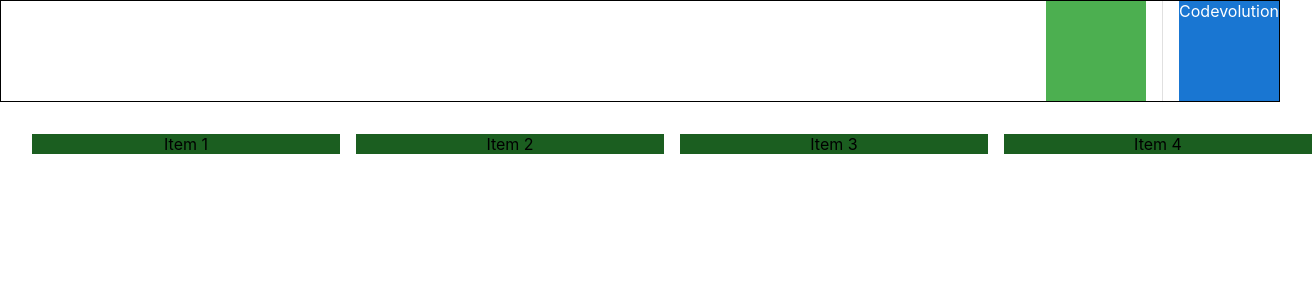
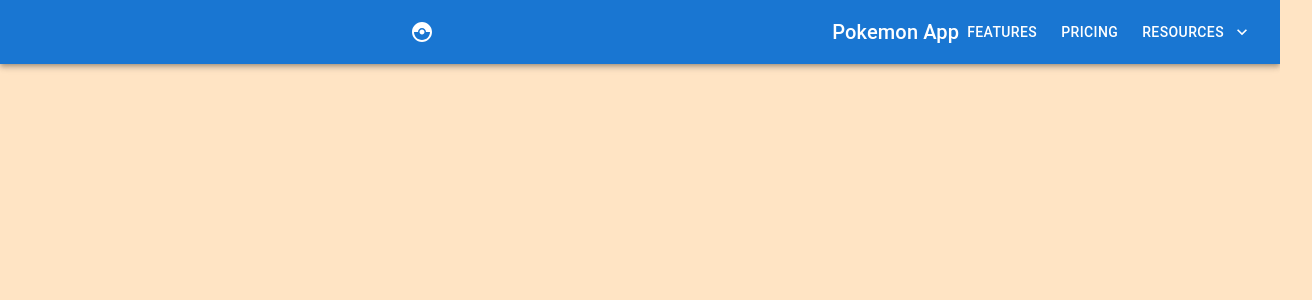
Before and after one commit to grgkimari/material-ui-learn, a React (Create React App) app: page / in a window 1280 px wide. Shown: the top 300 px of the page, 1312 px wide, since content can reach past the window. Built offline with nearby package versions, Linux system fonts and the light colour scheme.

Commit message:
Navbar and menu

```diff
--- a/src/App.css
+++ b/src/App.css
@@ -1,5 +1,9 @@
+body{
+  background-color: bisque;
+}
 .App {
   text-align: center;
+
 }
 
 .App-logo {
--- a/src/App.tsx
+++ b/src/App.tsx
@@ -1,8 +1,11 @@
 import React from 'react';
 import './App.css';
+import MuiAccordion from './Components/MuiAccordion';
 import MuiButton from './Components/MuiButton';
+import MuiCard from './Components/MuiCard';
 import MuiCheckbox from './Components/MuiCheckbox';
 import MuiLayout from './Components/MuiLayout';
+import MuiNavbar from './Components/MuiNavbar';
 import MuiRadioButton from './Components/MuiRadioButton';
 import MuiRating from './Components/MuiRating';
 import MuiSelect from './Components/MuiSelect';
@@ -13,7 +16,7 @@ import MuiTypography from './Components/MuiTypography';
 function App() {
   return (
     <div className="App">
-      <MuiLayout />
+<MuiNavbar />
     </div>
   );
 }
--- /dev/null
+++ b/src/Components/MuiAccordion.tsx
@@ -0,0 +1,48 @@
+import { ExpandMoreRounded } from "@mui/icons-material"
+import { Accordion, AccordionDetails, AccordionSummary, Typography } from "@mui/material"
+import { useState } from "react"
+
+
+
+const MuiAccordion = () => {
+
+    function handleChange(accordionExpanded : (string | false),panelName : string){
+        if(accordionExpanded){
+            if(accordionExpanded === panelName){
+                setAccordionExpanded(false)
+            }
+            else{
+                setAccordionExpanded(panelName)
+            }
+        }
+        else{
+            setAccordionExpanded(panelName)
+        }
+    }
+
+    const [accordionExpanded, setAccordionExpanded] = useState<string | false>(false)
+    return (
+        <div>
+        <Accordion expanded={accordionExpanded === "panel1"} onChange ={()=> handleChange(accordionExpanded, "panel1")}>
+        <AccordionSummary id="panel1-header" expandIcon={<ExpandMoreRounded />}>
+            <Typography>Accordion 1</Typography>
+        </AccordionSummary>
+        <AccordionDetails id="panel1-content">Lorem ipsum, dolor sit amet consectetur adipisicing elit. Eligendi, alias consectetur! Porro vero consequuntur sapiente earum culpa, corporis libero unde eos eius quibusdam repudiandae id quos dolor, magni excepturi impedit perspiciatis modi sint. Consequatur, voluptate commodi? Vitae perspiciatis minima provident magni soluta facilis nisi, vero dolor eveniet saepe et omnis!</AccordionDetails>
+        </Accordion>
+        <Accordion expanded={accordionExpanded === "panel2"} onChange ={()=> handleChange(accordionExpanded, "panel2")}>
+        <AccordionSummary id="panel2-header" expandIcon={<ExpandMoreRounded />}>
+            <Typography>Accordion 2</Typography>
+        </AccordionSummary>
+        <AccordionDetails id="panel2-content">Lorem ipsum, dolor sit amet consectetur adipisicing elit. Eligendi, alias consectetur! Porro vero consequuntur sapiente earum culpa, corporis libero unde eos eius quibusdam repudiandae id quos dolor, magni excepturi impedit perspiciatis modi sint. Consequatur, voluptate commodi? Vitae perspiciatis minima provident magni soluta facilis nisi, vero dolor eveniet saepe et omnis!</AccordionDetails>
+        </Accordion >
+        <Accordion expanded={accordionExpanded === "panel3"} onChange ={()=> handleChange(accordionExpanded, "panel3")}>
+        <AccordionSummary id="panel3-header" expandIcon={<ExpandMoreRounded />}>
+            <Typography>Accordion 3</Typography>
+        </AccordionSummary>
+        <AccordionDetails id="panel3-content">Lorem ipsum, dolor sit amet consectetur adipisicing elit. Eligendi, alias consectetur! Porro vero consequuntur sapiente earum culpa, corporis libero unde eos eius quibusdam repudiandae id quos dolor, magni excepturi impedit perspiciatis modi sint. Consequatur, voluptate commodi? Vitae perspiciatis minima provident magni soluta facilis nisi, vero dolor eveniet saepe et omnis!</AccordionDetails>
+        </Accordion>
+    </div>
+    )
+}
+
+export default MuiAccordion
--- /dev/null
+++ b/src/Components/MuiCard.tsx
@@ -0,0 +1,39 @@
+import { Box, Button, Card, CardActions, CardContent, CardMedia, Grid, Typography } from "@mui/material"
+import ShareIcon from '@mui/icons-material/Share';
+import InfoIcon from '@mui/icons-material/Info';
+
+const MuiCard = () => {
+    return(
+        <Box width="300px">
+            <Card>
+                <CardMedia
+                component="img"
+                height="140px"
+                image="https://images.unsplash.com/photo-1633356122544-f134324a6cee?ixlib=rb-4.0.3&ixid=MnwxMjA3fDB8MHxwaG90by1wYWdlfHx8fGVufDB8fHx8&auto=format&fit=crop&w=870&q=80"
+                alt="React logo image"
+                />
+                <CardContent>
+                    <Typography variant="h5" gutterBottom>
+                        React
+                    </Typography>
+                    <Typography variant="body2" color="text.secondary">
+                        Lorem ipsum dolor sit amet consectetur adipisicing elit. Cum, ipsum sunt aspernatur ex tempore necessitatibus quas? Sapiente atque possimus ratione.
+                    </Typography>
+                </CardContent>
+                <CardActions>
+                    <Grid container spacing={1}>
+                    <Grid item xs={6}>
+                    <Button variant="outlined" size="small" fullWidth title="Share"><ShareIcon /></Button>
+                    </Grid>
+                    <Grid item xs={6}>
+                    <Button variant="outlined" size="small" fullWidth title="Learn more"><InfoIcon /></Button>
+                    </Grid>
+
+                    </Grid>
+                </CardActions>
+            </Card>
+        </Box>
+    )
+}
+
+export default MuiCard
--- a/src/Components/MuiLayout.tsx
+++ b/src/Components/MuiLayout.tsx
@@ -1,41 +1,51 @@
-import { Box, Divider, Grid, Stack } from "@mui/material"
+import { Box, Divider, Grid, Paper, Stack } from "@mui/material";
 
 const MuiLayout = () => {
-    return(
-        <>
-         <Stack border="1px solid" spacing={2} divider = {<Divider orientation="vertical" flexItem/>} direction="row-reverse">
-        <Box sx={{
-            backgroundColor : "primary.main",
-            color : "white",
-            height : "100px",
-            width : "100px",
-            '&:hover' : {
-                backgroundColor : "primary.light"
-            }
-        }}>Codevolution</Box>
+  return (
+    <Paper
+      elevation={4}
+      sx={{
+        padding: "32px",
+      }}
+    >
+      <Stack
+        border="1px solid"
+        spacing={2}
+        divider={<Divider orientation="vertical" flexItem />}
+        direction="row-reverse"
+      >
+        <Box
+          sx={{
+            backgroundColor: "primary.main",
+            color: "white",
+            height: "100px",
+            width: "100px",
+            "&:hover": {
+              backgroundColor: "primary.light",
+            },
+          }}
+        >
+          Codevolution
+        </Box>
 
-        <Box height='100px' width='100px' bgcolor={'success.light'}>
-
-        </Box>
+        <Box height="100px" width="100px" bgcolor={"success.light"}></Box>
       </Stack>
       <Grid container spacing={2} margin={2}>
-            <Grid item xs={3}>
+        <Grid item xs={12} sm={6}>
           <Box bgcolor={"success.dark"}>Item 1</Box>
         </Grid>
-            <Grid item xs={3}>
+        <Grid item xs={12} sm={6}>
           <Box bgcolor={"success.dark"}>Item 2</Box>
         </Grid>
-            <Grid item xs={3}>
+        <Grid item xs={12} sm={6}>
           <Box bgcolor={"success.dark"}>Item 3</Box>
         </Grid>
-            <Grid item xs={3}>
+        <Grid item xs={12} sm={6}>
           <Box bgcolor={"success.dark"}>Item 4</Box>
         </Grid>
       </Grid>
-        </>
+    </Paper>
+  );
+};
 
-
-    )
-}
-
-export default MuiLayout
+export default MuiLayout;
--- /dev/null
+++ b/src/Components/MuiNavbar.tsx
@@ -0,0 +1,45 @@
+import { CatchingPokemon, KeyboardArrowDown } from "@mui/icons-material"
+import { AppBar, Button, IconButton, Menu, MenuItem, Stack, Toolbar, Typography } from "@mui/material"
+import React, { useState } from "react"
+
+const MuiNavbar = () => {
+    //store anchor element(button in state)
+    const [anchorElement, setAnchorElement] = useState<HTMLElement | null>(null)
+    const open = Boolean(anchorElement)
+function handleClick (event : React.MouseEvent<HTMLButtonElement>) {
+    setAnchorElement(event.currentTarget)
+}
+
+function handleClose() {
+    setAnchorElement(null)
+}
+
+    return(
+        <AppBar position="static">
+            <Toolbar>
+                <IconButton edge="start" color="inherit" sx={{
+                    flexGrow : 1
+                }}>
+                    <CatchingPokemon />
+                </IconButton>
+                <Typography variant="h6">Pokemon App</Typography>
+                <Stack direction="row" spacing={1}>
+                    <Button href="" color="inherit">Features</Button>
+                    <Button href="" color="inherit">Pricing</Button>
+                    <Button id="resources-button" onClick={handleClick} color="inherit" aria-controls={open ? "resources-menu" : undefined} endIcon={<KeyboardArrowDown />}>Resources</Button>
+                </Stack>
+                <Menu id="resources-menu" anchorEl={anchorElement} open={open}
+                MenuListProps={{
+                    "aria-labelledby" : "resources-menu"
+                }}
+                onClose={handleClose}
+                >
+                    <MenuItem>Docs</MenuItem>
+                    <MenuItem>Forum</MenuItem>
+                </Menu>
+            </Toolbar>
+        </AppBar>
+    )
+}
+
+export default MuiNavbar
```
Lines whose indentation alone changed are shown as unchanged.
